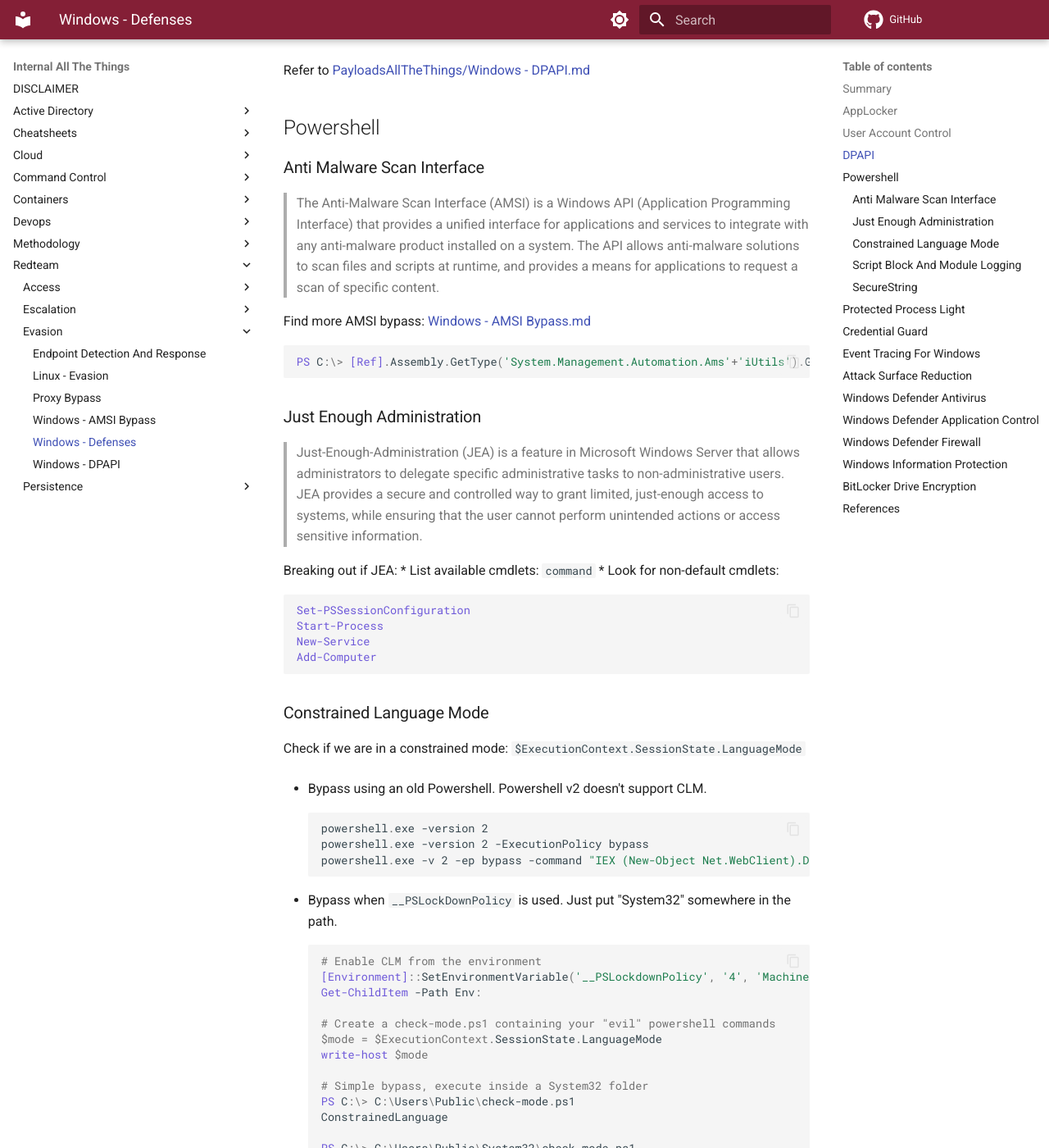
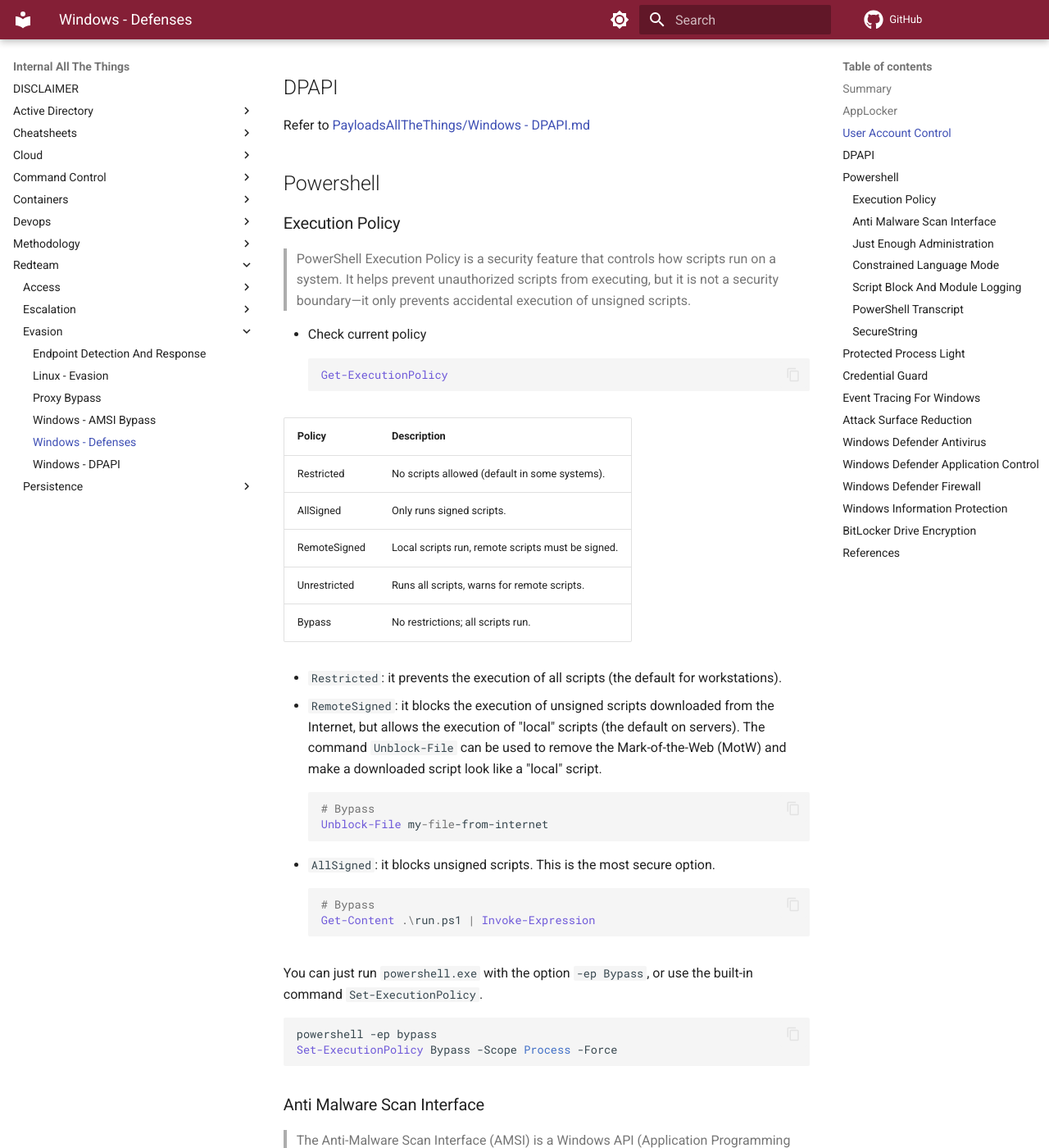
Before and after one commit to swisskyrepo/InternalAllTheThings, an MkDocs documentation site: the page built from docs/redteam/evasion/windows-defenses.md, in a window 1280 px wide and 1400 px high, scrolled down 2210 px. Shown: the whole window at 82% size. Built offline with MkDocs 1.6.1 and Material for MkDocs 9.7.7, drawn with Linux system fonts in a browser that asks for light colours; comment, search, counter and statistics services are not loaded; some of the changed text lies outside the part shown.

Commit message:
AS400 + PowerShell Execution Policy

````diff
--- a/docs/redteam/evasion/windows-defenses.md
+++ b/docs/redteam/evasion/windows-defenses.md
@@ -6,10 +6,12 @@
 * [User Account Control](#user-account-control)
 * [DPAPI](#dpapi)
 * [Powershell](#powershell)
+    * [Execution Policy](#execution-policy)
     * [Anti Malware Scan Interface](#anti-malware-scan-interface)
     * [Just Enough Administration](#just-enough-administration)
     * [Contrained Language Mode](#constrained-language-mode)
     * [Script Block and Module Logging](#script-block-and-module-logging)
+    * [PowerShell Transcript](#powershell-transcript)
     * [SecureString](#securestring)
 * [Protected Process Light](#protected-process-light)
 * [Credential Guard](#credential-guard)
@@ -72,6 +74,43 @@
 
 
 ## Powershell
+
+### Execution Policy
+
+> PowerShell Execution Policy is a security feature that controls how scripts run on a system. It helps prevent unauthorized scripts from executing, but it is not a security boundary—it only prevents accidental execution of unsigned scripts.
+
+* Check current policy
+    ```ps1
+    Get-ExecutionPolicy
+    ```
+
+| Policy	    | Description                                       |
+| ------------- | ------------------------------------------------- |
+| Restricted    | No scripts allowed (default in some systems).     |
+| AllSigned     | Only runs signed scripts.                         |
+| RemoteSigned  | Local scripts run, remote scripts must be signed. |
+| Unrestricted  | Runs all scripts, warns for remote scripts.       |
+| Bypass        | No restrictions; all scripts run.                 |
+
+* `Restricted`: it prevents the execution of all scripts (the default for workstations).
+* `RemoteSigned`: it blocks the execution of unsigned scripts downloaded from the Internet, but allows the execution of "local" scripts (the default on servers). The command `Unblock-File` can be used to remove the Mark-of-the-Web (MotW) and make a downloaded script look like a "local" script.
+    ```ps1
+    # Bypass
+    Unblock-File my-file-from-internet
+    ```
+* `AllSigned`: it blocks unsigned scripts. This is the most secure option.
+    ```ps1
+    # Bypass
+    Get-Content .\run.ps1 | Invoke-Expression
+    ```
+
+You can just run `powershell.exe` with the option `-ep Bypass`, or use the built-in command `Set-ExecutionPolicy`.
+
+```ps1
+powershell -ep bypass
+Set-ExecutionPolicy Bypass -Scope Process -Force
+```
+
 
 ### Anti Malware Scan Interface
 
@@ -173,6 +212,24 @@
 ```ps1
 # This PowerShell command sets 0 to System.Management.Automation.Tracing.PSEtwLogProvider etwProvider.m_enabled which effectively disables Suspicious ScriptBlock Logging etc.
 [Reflection.Assembly]::LoadWithPartialName('System.Core').GetType('System.Diagnostics.Eventing.EventProvider').GetField('m_enabled','NonPublic,Instance').SetValue([Ref].Assembly.GetType('System.Management.Automation.Tracing.PSEtwLogProvider').GetField('etwProvider','NonPublic,Static').GetValue($null),0)
+```
+
+
+### PowerShell Transcript
+
+PowerShell Transcript is a logging feature that records all commands and output from a PowerShell session. It helps with auditing, debugging, and troubleshooting by saving session activity to a text file.
+
+Start a transcript and store the output in a custom file.
+
+```ps1
+Start-Transcript -Path "C:\transcripts\transcript0.txt" -NoClobber
+```
+
+Common locations for PowerShell transcripts outputs:
+
+```ps1
+C:\Users\<USERNAME>\Documents\PowerShell_transcript.<HOSTNAME>.<RANDOM>.<TIMESTAMP>.txt
+C:\Transcripts\<DATE>\PowerShell_transcript.<HOSTNAME>.<RANDOM>.<TIMESTAMP>.txt
 ```
 
 
````
Also changed, not shown: docs/cheatsheets/as-400.md (added, +198 -0 lines).
